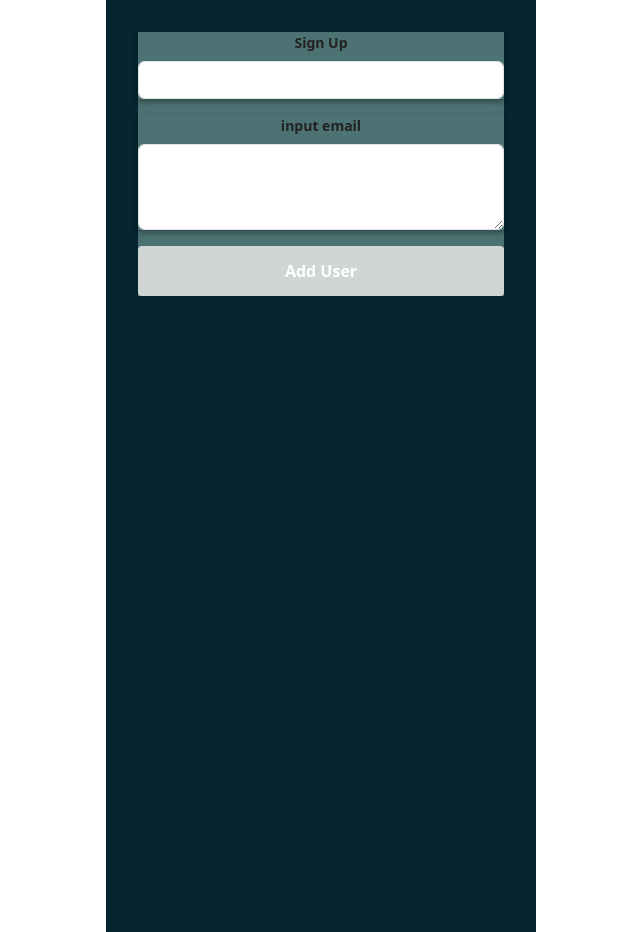
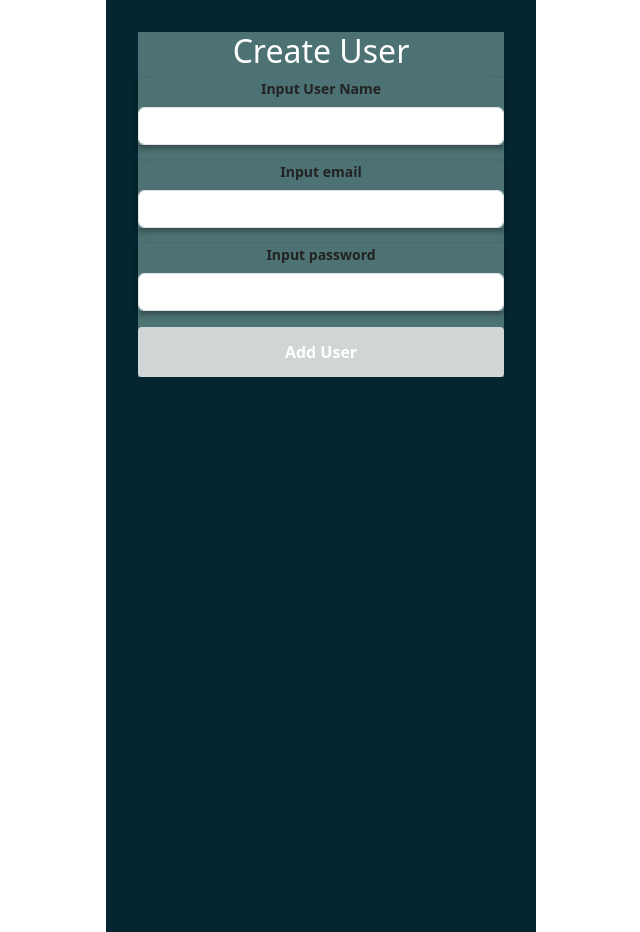
Before and after one commit to logankrieger317/DUNapp, a React (Vite) app: page /signup in a window 1280 px wide. Shown: the whole page, without its empty margins (319-959 px from the left). Built offline with nearby package versions, Linux system fonts and the light colour scheme.

Commit message:
added password and h2 to signup

```diff
--- a/src/components/SignUp.jsx
+++ b/src/components/SignUp.jsx
@@ -11,6 +11,7 @@ import Calendar from "react-calendar";
 export default function Signup() {
     const [name, setuser] = useState('');
     const [email, setemail] = useState('');
+    const [password, setpassword] = useState('');
 
 
     function handleSubmit(event) {
@@ -19,6 +20,7 @@ export default function Signup() {
               const response = await axios.post(`${BASE_URL}/users`,{
               name: name,
               email: email,
+              password: password
 
           })
           console.log(response.data)
@@ -32,13 +34,18 @@ export default function Signup() {
     return(
         <div>
             <form onSubmit={handleSubmit}>
+                <h2>Create User</h2>
                 <div className="mb-3">
-                  <label htmlFor="username" className="form-label">Sign Up</label>
+                  <label htmlFor="username" className="form-label">Input User Name</label>
                   <input type="text" className="form-control" id="username" value={name} onChange={(e) => setuser(e.target.value)} />
                 </div>
                 <div className="mb-3">
-                  <label htmlFor="email" className="form-label">input email</label>
-                  <textarea className="form-control" id="email" rows="3" value={email} onChange={(e) => setemail(e.target.value)}></textarea>
+                  <label htmlFor="email" className="form-label">Input email</label>
+                  <input type="text" className="form-control" id="email"  value={email} onChange={(e) => setemail(e.target.value)}/>
+                </div>
+                <div className="mb-3">
+                  <label htmlFor="password" className="form-label">Input password</label>
+                  <input type="text" className="form-control" id="password"  value={password} onChange={(e) => setpassword(e.target.value)}/>
                 </div>
                 <Button type="submit">Add User</Button>
               </form>
```
